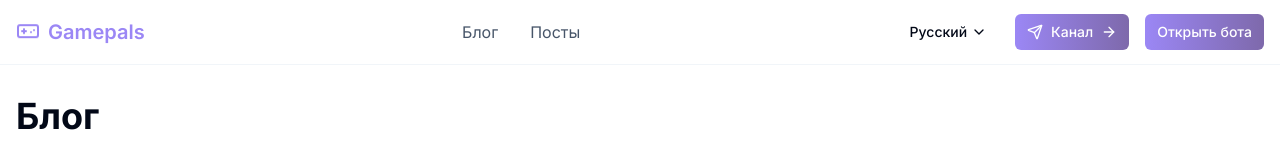
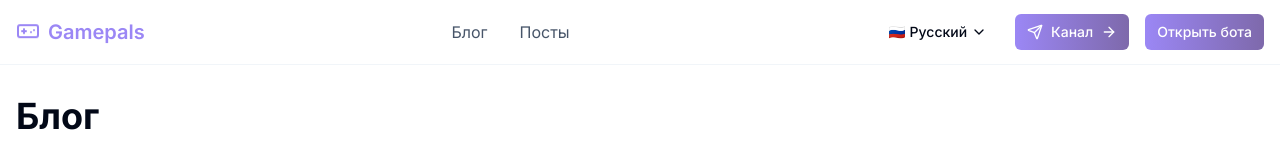
Before and after one commit to sizovilya/telegram-landing-creator, a React (Vite) app: page /blog in a window 1280 px wide. Shown: the top 156 px of the page. Built offline with nearby package versions, Linux system fonts and the light colour scheme.

Commit message:
Add flag emojis to switcher
Adds flag emojis to the language switch component.

```diff
--- a/src/components/LanguageSwitch.tsx
+++ b/src/components/LanguageSwitch.tsx
@@ -16,15 +16,15 @@ export const LanguageSwitch = () => {
     i18n.changeLanguage(lang);
   };
 
-  // Map language codes to display names
-  const languageNames: Record<string, string> = {
-    en: "English",
-    ru: "Русский",
-    sv: "Svenska",
+  // Map language codes to display names and flag emojis
+  const languageOptions: Record<string, { name: string; flag: string }> = {
+    en: { name: "English", flag: "🇬🇧" },
+    ru: { name: "Русский", flag: "🇷🇺" },
+    sv: { name: "Svenska", flag: "🇸🇪" },
   };
 
-  // Get current language display name
-  const currentLanguage = languageNames[i18n.language] || languageNames.en;
+  // Get current language display name and flag
+  const currentLanguage = languageOptions[i18n.language] || languageOptions.en;
 
   return (
     <DropdownMenu>
@@ -34,12 +34,12 @@ export const LanguageSwitch = () => {
           size="sm"
           className="font-medium flex items-center gap-1"
         >
-          {currentLanguage}
+          {currentLanguage.flag} {currentLanguage.name}
           <ChevronDown className="h-4 w-4" />
         </Button>
       </DropdownMenuTrigger>
       <DropdownMenuContent align="end" className="bg-white border border-slate-200">
-        {Object.entries(languageNames).map(([code, name]) => (
+        {Object.entries(languageOptions).map(([code, { name, flag }]) => (
           <DropdownMenuItem
             key={code}
             onClick={() => changeLanguage(code)}
@@ -47,7 +47,7 @@ export const LanguageSwitch = () => {
               i18n.language === code ? "font-semibold text-primary" : "text-slate-700"
             } cursor-pointer`}
           >
-            {name}
+            {flag} {name}
           </DropdownMenuItem>
         ))}
       </DropdownMenuContent>
```
